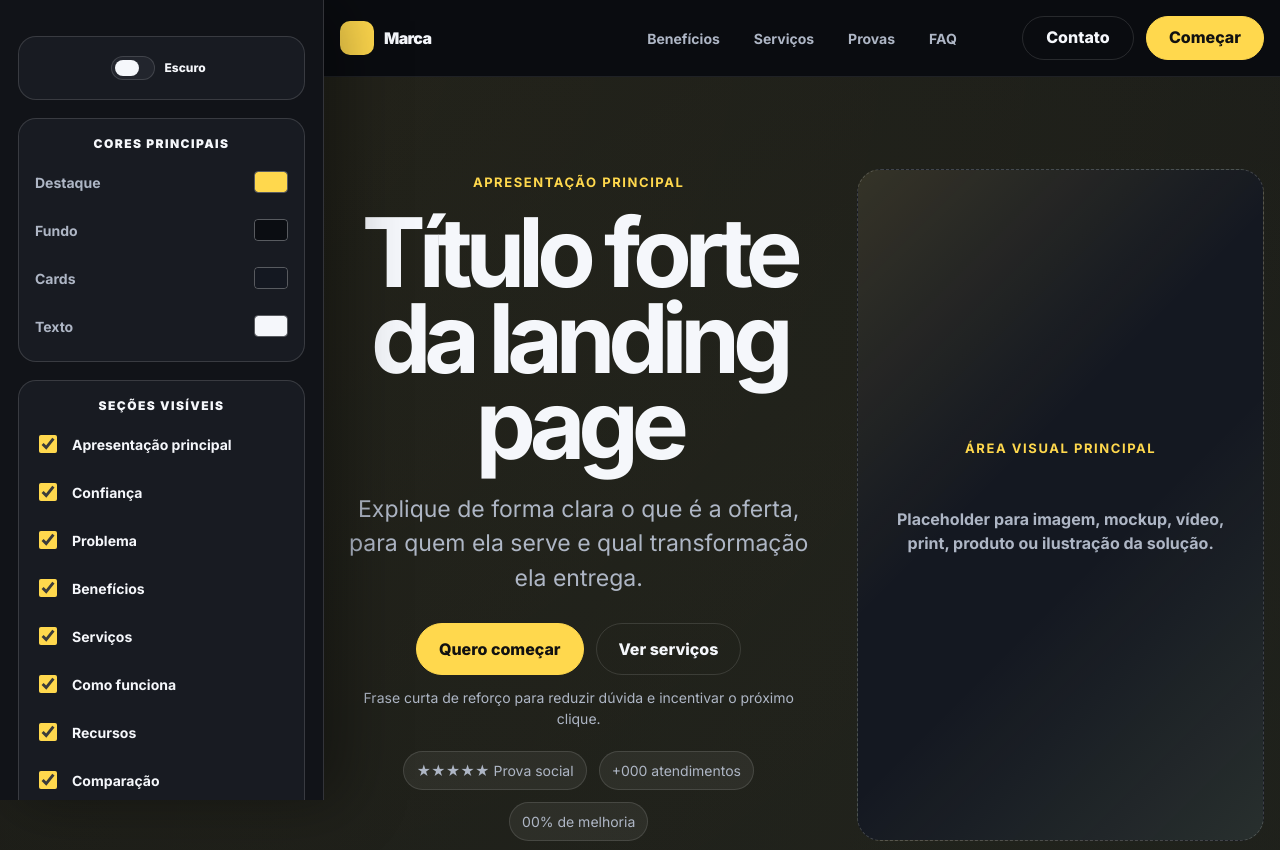
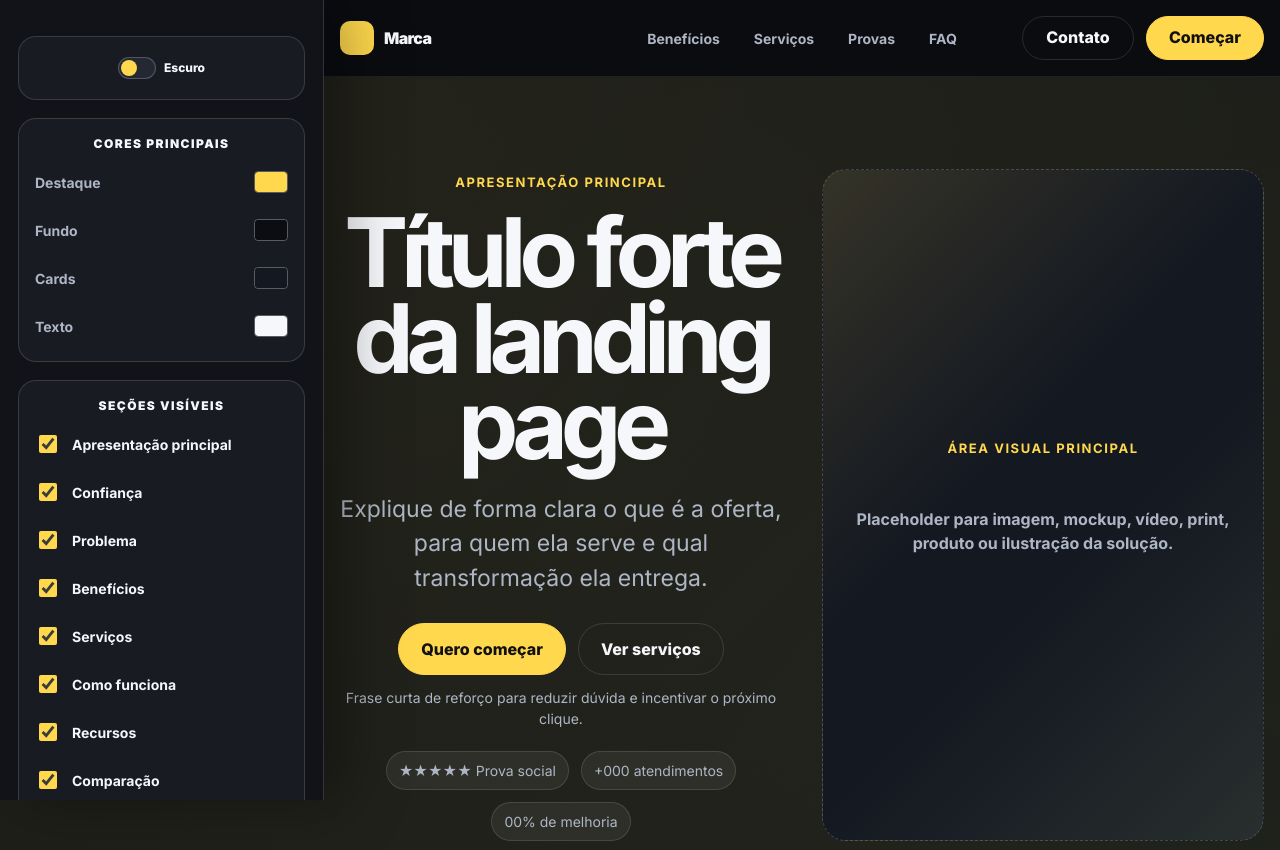
Before and after one commit to Lguirelli/duck, a plain HTML site: page index.html in a window 1280 px wide. Shown: the top 850 px of the page. Drawn offline with Linux system fonts and the light colour scheme.

Commit message:
Add files via upload

```diff
--- a/css/styles.css
+++ b/css/styles.css
@@ -3085,3 +3085,177 @@ small,
     -webkit-tap-highlight-color: rgba(255, 216, 77, .18);
   }
 }
+
+/* =========================
+   PATCH: SWITCH, RESTAURAR E CONTAINERS DINÂMICOS
+========================= */
+
+html,
+body {
+  overflow-x: hidden !important;
+}
+
+.container,
+.grid-2,
+.grid-3,
+.comparison-grid,
+.logo-strip,
+.footer-grid,
+.service-grid-static,
+.card,
+.placeholder,
+.logo-box,
+.service-slide,
+.final-cta-box,
+.hero-copy,
+.problem-copy,
+.benefit-list,
+.benefit-item,
+.faq-list,
+.comparison-item,
+.case-preview-card,
+.social-proof-card {
+  min-width: 0 !important;
+  max-width: 100% !important;
+}
+
+.grid-2 {
+  grid-template-columns: repeat(auto-fit, minmax(min(100%, 360px), 1fr)) !important;
+  align-items: center !important;
+}
+
+.grid-3,
+.service-grid-static,
+.comparison-grid {
+  grid-template-columns: repeat(auto-fit, minmax(min(100%, 260px), 1fr)) !important;
+}
+
+.logo-strip {
+  grid-template-columns: repeat(auto-fit, minmax(min(100%, 160px), 1fr)) !important;
+}
+
+.footer-grid {
+  grid-template-columns: repeat(auto-fit, minmax(min(100%, 220px), 1fr)) !important;
+  align-items: start !important;
+}
+
+.card,
+.placeholder,
+.logo-box,
+.service-slide,
+.final-cta-box,
+.hero-proof span,
+.btn {
+  overflow-wrap: anywhere !important;
+  word-break: normal !important;
+  hyphens: none !important;
+  white-space: normal !important;
+}
+
+.editor-panel .editor-group:first-child,
+.editor-panel .theme-toggle-button,
+.editor-panel .theme-toggle-track,
+.editor-panel .theme-toggle-dot,
+.editor-panel .theme-switch-text {
+  box-sizing: border-box !important;
+}
+
+.editor-panel .editor-group:first-child {
+  overflow: hidden !important;
+}
+
+.editor-panel .theme-toggle-button {
+  width: 100% !important;
+  max-width: 100% !important;
+  min-width: 0 !important;
+  display: flex !important;
+  align-items: center !important;
+  justify-content: center !important;
+  gap: 8px !important;
+  padding: 0 !important;
+  background: transparent !important;
+  border: 0 !important;
+  box-shadow: none !important;
+  overflow: hidden !important;
+  transform: none !important;
+}
+
+.editor-panel .theme-toggle-track {
+  position: relative !important;
+  width: 38px !important;
+  height: 22px !important;
+  min-width: 38px !important;
+  flex: 0 0 38px !important;
+  padding: 2px !important;
+  border-radius: 999px !important;
+  background: #242832 !important;
+  border: 1px solid rgba(255, 255, 255, .22) !important;
+  box-shadow: none !important;
+  overflow: hidden !important;
+}
+
+.editor-panel .theme-toggle-dot {
+  position: absolute !important;
+  top: 2px !important;
+  left: 2px !important;
+  width: 16px !important;
+  height: 16px !important;
+  border-radius: 999px !important;
+  background: #ffd84d !important;
+  box-shadow: none !important;
+  transform: translateX(0) !important;
+  transition: transform .14s ease !important;
+}
+
+.editor-panel .theme-toggle-button[aria-pressed="true"] .theme-toggle-dot {
+  transform: translateX(16px) !important;
+}
+
+.editor-panel .theme-switch-text {
+  flex: 0 1 auto !important;
+  min-width: 0 !important;
+  max-width: calc(100% - 46px) !important;
+  font-size: 12px !important;
+  line-height: 1 !important;
+  color: #f5f7fb !important;
+  white-space: nowrap !important;
+  overflow: hidden !important;
+  text-overflow: ellipsis !important;
+}
+
+.editor-panel .editor-reset,
+.editor-panel .editor-reset:hover,
+.editor-panel .editor-reset:focus,
+.editor-panel .editor-reset:active,
+body[data-theme="light"] .editor-panel .editor-reset,
+body[data-theme="light"] .editor-panel .editor-reset:hover,
+body[data-theme="dark"] .editor-panel .editor-reset,
+body[data-theme="dark"] .editor-panel .editor-reset:hover {
+  background: #ffd84d !important;
+  border-color: #ffd84d !important;
+  color: #111111 !important;
+  box-shadow: none !important;
+  filter: none !important;
+  transform: none !important;
+}
+
+@media (max-width: 720px) {
+  .editor-panel .editor-group:first-child {
+    max-width: calc(100vw - 28px) !important;
+    padding: 8px !important;
+  }
+
+  .editor-panel .theme-toggle-button {
+    width: auto !important;
+    max-width: 100% !important;
+  }
+
+  .grid-2,
+  .grid-3,
+  .service-grid-static,
+  .comparison-grid,
+  .logo-strip,
+  .footer-grid {
+    grid-template-columns: 1fr !important;
+  }
+}
```
